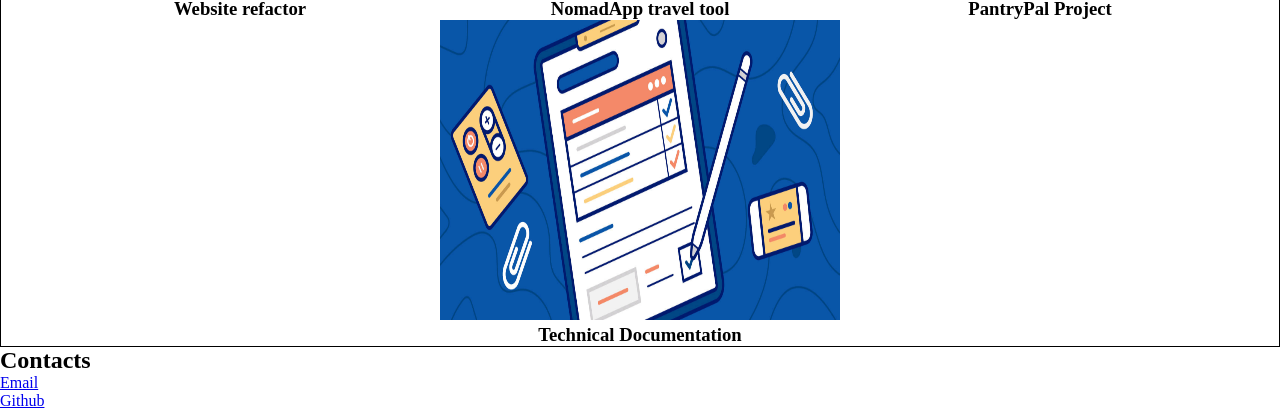
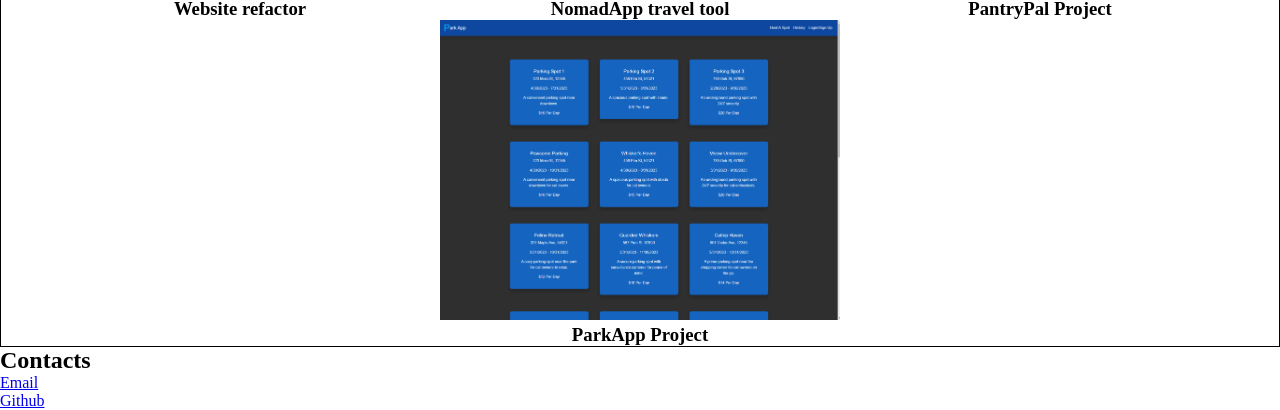
Before and after one commit to seantamturk/Professional-Portfolio, a plain HTML site: page index.html in a window 1280 px wide. Shown: the part 641-1051 px from the top of the page. Drawn offline with Linux system fonts and the light colour scheme.

Commit message:
added park app project

```diff
--- a/index.html
+++ b/index.html
@@ -53,8 +53,8 @@
                     <h3>PantryPal Project</h3>
                 </div>
                 <div class="projectlinks">
-                    <a href="./assets/images/technical.jpg"> <img src="./assets/images/technical.jpg" alt="technical documentation image" class="projectlinksimage"> </a>
-                    <h3>Technical Documentation</h3>
+                    <a href="https://park-app.herokuapp.com/"> <img src="./assets/images/login.gif" alt="park-app image" class="projectlinksimage"> </a>
+                    <h3>ParkApp Project</h3>
             </div>
         </article>
     </section>
```
Also changed, not shown: assets/images/login.gif (added).
